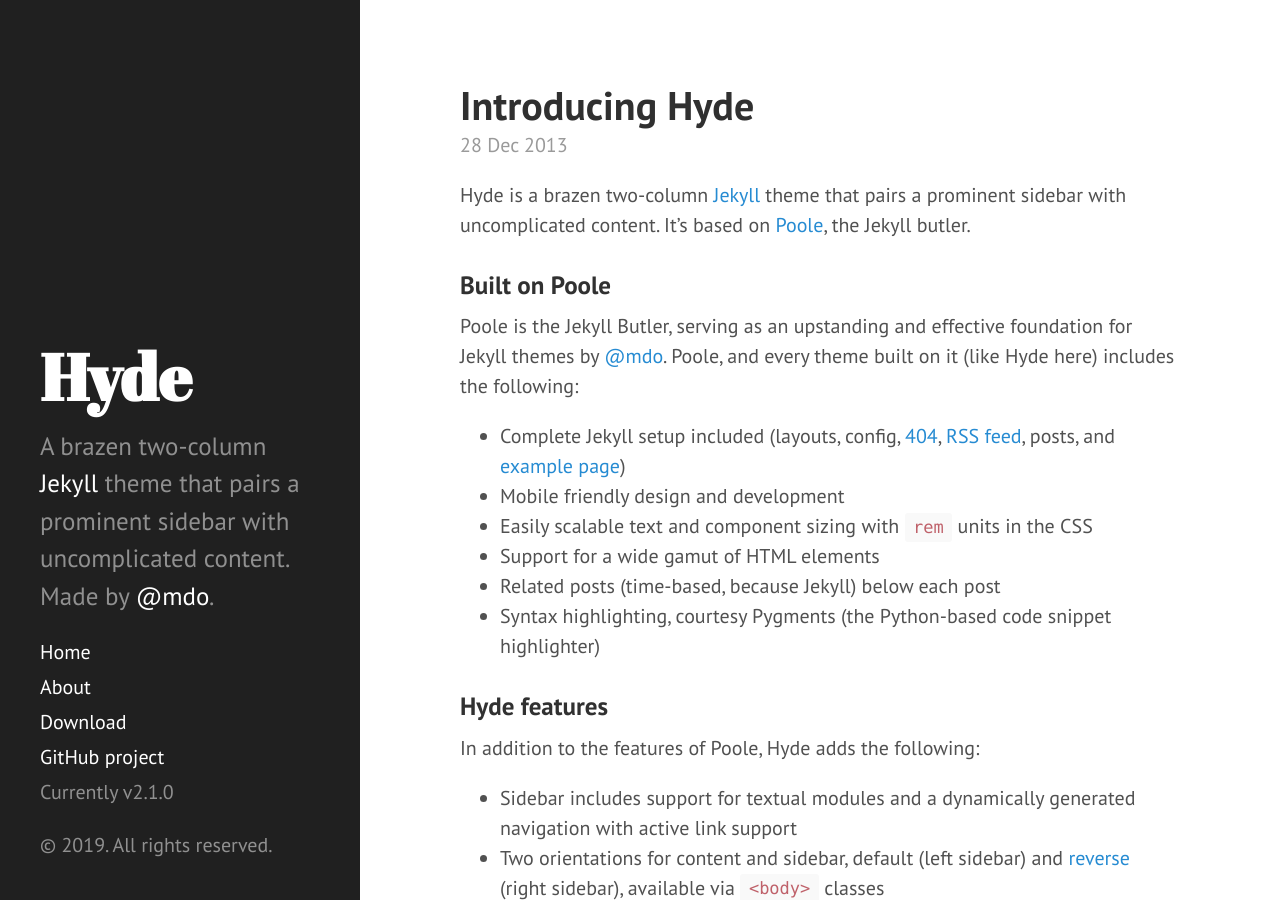
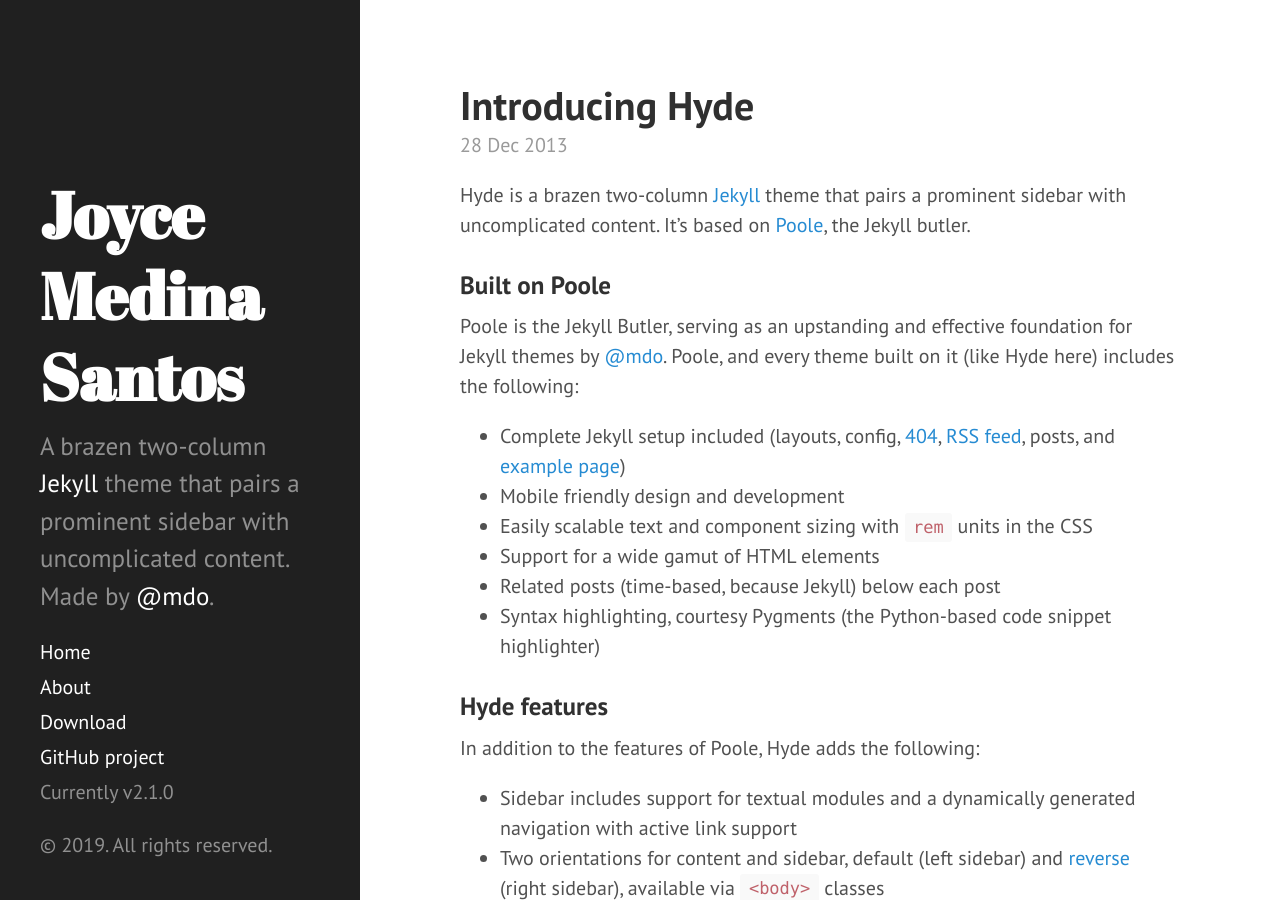
Before and after one commit to JoyceMedina/Blog, a Jekyll site: the page built from index.html, in a window 1280 px wide and 900 px high. Built offline with Jekyll 4.4.1, drawn with Linux system fonts in a browser that asks for light colours; Markdown is read by kramdown in place of the engine named in the settings; the list of posts is cut into pages by our own code.

Commit message:
Update _config.yml

```diff
--- a/_config.yml
+++ b/_config.yml
@@ -7,7 +7,7 @@ permalink:        pretty
 relative_permalinks: false
 
 # Setup
-title:            Hyde
+title:            Joyce Medina Santos
 tagline:          'A Jekyll theme'
 description:      'A brazen two-column <a href="http://jekyllrb.com" target="_blank">Jekyll</a> theme that pairs a prominent sidebar with uncomplicated content. Made by <a href="https://twitter.com/mdo" target="_blank">@mdo</a>.'
 url:              http://hyde.getpoole.com
```
